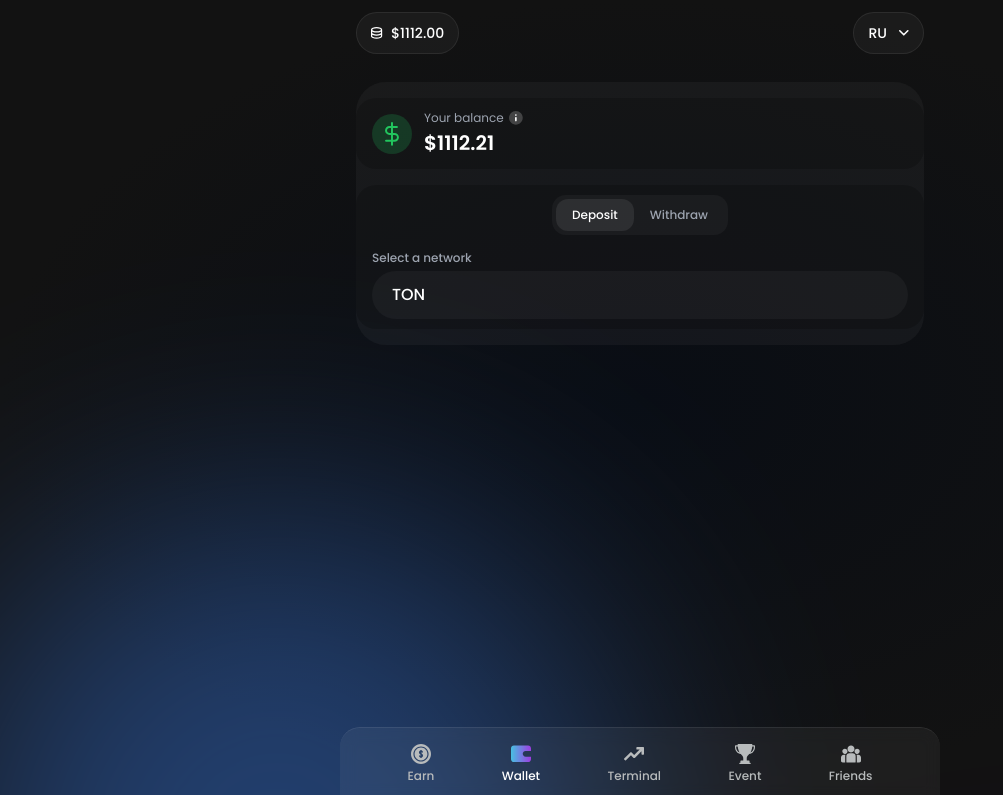
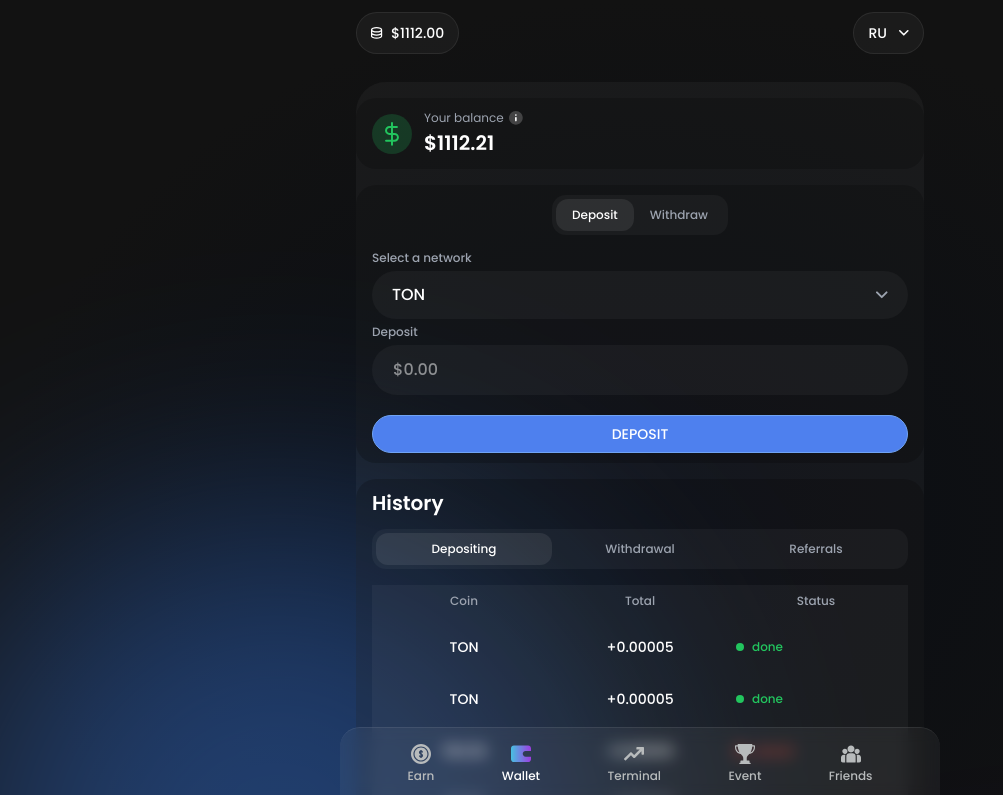
Before and after one commit to YangBang74/treding-tg-app, a Vue app: page /wallet in a window 1280 px wide. Shown: the top 795 px of the page, without its empty margins (0-1003 px from the left). Built offline with nearby package versions, Linux system fonts and the light colour scheme.

Commit message:
feat: Add network selection and transaction history tabs to wallet view

```diff
--- a/src/views/Wallet/index.vue
+++ b/src/views/Wallet/index.vue
@@ -1,15 +1,79 @@
+<!-- eslint-disable vue/multi-word-component-names -->
 <script setup lang="ts">
-import { ref } from 'vue'
+import { ref, onMounted, onUnmounted } from 'vue'
 import Icons from '@/components/shared/Icons.vue'
 import Info from '@/components/shared/Info.vue'
 
 type TabType = 'deposit' | 'withdraw'
+type HistoryTabType = 'depositing' | 'withdrawal' | 'referrals'
 
 const activeTab = ref<TabType>('deposit')
 
 const setActiveTab = (tab: TabType) => {
   activeTab.value = tab
 }
+
+const activeHistoryTab = ref<HistoryTabType>('depositing')
+
+const setActiveHistoryTab = (tab: HistoryTabType) => {
+  activeHistoryTab.value = tab
+}
+
+// Данные для таблиц
+const depositingData = [
+  { id: 1, coin: 'TON', total: '+0.00005', status: 'done' },
+  { id: 2, coin: 'TON', total: '+0.00005', status: 'done' },
+  { id: 3, coin: 'TRC20', total: '+0.00005', status: 'cancel' },
+  { id: 4, coin: 'BEP20', total: '+0.00005', status: 'process' },
+  { id: 5, coin: 'TON', total: '+0.00005', status: 'process' },
+  { id: 6, coin: 'TON', total: '+0.00005', status: 'done' },
+]
+
+const withdrawalData = [
+  { id: 1, coin: 'TON', total: '-0.00005', status: 'done' },
+  { id: 2, coin: 'TON', total: '-0.00005', status: 'done' },
+  { id: 3, coin: 'TRC20', total: '-0.00005', status: 'cancel' },
+  { id: 4, coin: 'BEP20', total: '-0.00005', status: 'process' },
+  { id: 5, coin: 'TON', total: '-0.00005', status: 'process' },
+  { id: 6, coin: 'TON', total: '-0.00005', status: 'done' },
+]
+
+const referralsData = [
+  { id: 1, user: 'Ivan Ivanov', percent: '+0.0001' },
+  { id: 2, user: 'Test213', percent: '+0.0001' },
+  { id: 3, user: 'Losd12', percent: '+0.0001' },
+  { id: 4, user: 'Safonov oplati', percent: '+0.0001' },
+  { id: 5, user: 'Cherry214', percent: '+0.0001' },
+  { id: 6, user: 'Trollololo', percent: '+0.0001' },
+]
+
+const networks = ['TON', 'ETH', 'BTC', 'USDT', 'USDC']
+const selectedNetwork = ref('TON')
+const isNetworkOpen = ref(false)
+const networkDropdownRef = ref<HTMLElement | null>(null)
+
+const selectNetwork = (network: string) => {
+  selectedNetwork.value = network
+  isNetworkOpen.value = false
+}
+
+const toggleNetworkDropdown = () => {
+  isNetworkOpen.value = !isNetworkOpen.value
+}
+
+const handleClickOutside = (event: MouseEvent) => {
+  if (networkDropdownRef.value && !networkDropdownRef.value.contains(event.target as Node)) {
+    isNetworkOpen.value = false
+  }
+}
+
+onMounted(() => {
+  document.addEventListener('click', handleClickOutside)
+})
+
+onUnmounted(() => {
+  document.removeEventListener('click', handleClickOutside)
+})
 </script>
 
 <template>
@@ -56,9 +120,221 @@ const setActiveTab = (tab: TabType) => {
         </div>
         <div class="mt-3.75 space-y-1.25">
           <p class="text-[#9CA3AF] text-xs font-medium">Select a network</p>
-          <div class="bg-white/4 py-3 px-5 rounded-[2.5rem] font-medium">TON</div>
+          <div ref="networkDropdownRef" class="relative">
+            <button
+              @click="toggleNetworkDropdown"
+              class="bg-white/4 py-3 px-5 rounded-[2.5rem] font-medium flex items-center justify-between w-full cursor-pointer hover:bg-white/5 transition-colors"
+            >
+              <span>{{ selectedNetwork }}</span>
+              <Icons
+                name="arrow-down"
+                :size="12"
+                class="text-[#9CA3AF] transition-transform"
+                :class="{ 'rotate-180': isNetworkOpen }"
+              />
+            </button>
+            <transition name="dropdown">
+              <div
+                v-if="isNetworkOpen"
+                class="absolute top-full left-0 right-0 mt-2 bg-[#090d14]/96 border border-white/10 rounded-xl shadow-lg z-50 overflow-hidden"
+              >
+                <button
+                  v-for="network in networks"
+                  :key="network"
+                  @click="selectNetwork(network)"
+                  class="w-full px-5 py-3 text-left hover:bg-white/5 transition-colors font-medium"
+                  :class="selectedNetwork === network ? 'bg-white/10 text-white' : 'text-[#9CA3AF]'"
+                >
+                  {{ network }}
+                </button>
+              </div>
+            </transition>
+          </div>
+          <p class="text-[#9CA3AF] text-xs font-medium">Deposit</p>
+          <input
+            type="number"
+            placeholder="$0.00"
+            class="bg-white/4 py-3 w-full focus:outline-none focus:border-white/8 border-transparent border px-5 rounded-[2.5rem] font-medium flex items-center justify-between"
+          />
+          <button
+            class="bg-[#4E80EE] border border-[#70A3F3] w-full mt-5 block text-sm font-medium py-2 px-4 rounded-full"
+          >
+            DEPOSIT
+          </button>
+        </div>
+      </div>
+      <div class="bg-black/20 rounded-[1.25rem] py-2.5 px-4">
+        <p class="text-xl font-semibold mb-3">History</p>
+        <div class="flex items-center gap-3 mb-4">
+          <div
+            class="flex items-center justify-center w-full bg-white/4 p-1 mx-auto rounded-[0.875rem]"
+          >
+            <button
+              @click="setActiveHistoryTab('depositing')"
+              class="rounded-xl text-xs font-medium py-2 px-4 w-full transition-colors"
+              :class="
+                activeHistoryTab === 'depositing'
+                  ? 'bg-white/8 text-white'
+                  : 'text-[#9CA3AF] hover:text-white/80'
+              "
+            >
+              Depositing
+            </button>
+            <button
+              @click="setActiveHistoryTab('withdrawal')"
+              class="rounded-xl text-xs font-medium py-2 px-4 w-full transition-colors"
+              :class="
+                activeHistoryTab === 'withdrawal'
+                  ? 'bg-white/8 text-white'
+                  : 'text-[#9CA3AF] hover:text-white/80'
+              "
+            >
+              Withdrawal
+            </button>
+            <button
+              @click="setActiveHistoryTab('referrals')"
+              class="rounded-xl text-xs font-medium py-2 px-4 w-full transition-colors"
+              :class="
+                activeHistoryTab === 'referrals'
+                  ? 'bg-white/8 text-white'
+                  : 'text-[#9CA3AF] hover:text-white/80'
+              "
+            >
+              Referrals
+            </button>
+          </div>
+        </div>
+
+        <!-- Таблица Depositing -->
+        <div v-if="activeHistoryTab === 'depositing'" class="space-y-2 bg-white/4">
+          <div
+            class="grid grid-cols-3 text-center gap-4 px-3 py-2 text-xs font-medium text-[#9CA3AF] mb-2"
+          >
+            <div>Coin</div>
+            <div>Total</div>
+            <div>Status</div>
+          </div>
+          <div
+            v-for="item in depositingData"
+            :key="item.id"
+            class="rounded-xl p-3 grid grid-cols-3 text-center gap-4 items-center"
+          >
+            <div class="text-sm font-medium text-white">{{ item.coin }}</div>
+            <div class="text-sm font-medium text-white">{{ item.total }}</div>
+            <div class="flex items-center gap-2">
+              <span
+                class="w-2 h-2 rounded-full"
+                :class="
+                  item.status === 'done'
+                    ? 'bg-[#22C55E]'
+                    : item.status === 'cancel'
+                      ? 'bg-[#DF3C2E]'
+                      : 'bg-[#3B82F6]'
+                "
+              />
+              <span
+                class="text-xs font-medium"
+                :class="
+                  item.status === 'done'
+                    ? 'text-[#22C55E]'
+                    : item.status === 'cancel'
+                      ? 'text-[#DF3C2E]'
+                      : 'text-[#3B82F6]'
+                "
+              >
+                {{ item.status }}
+              </span>
+            </div>
+          </div>
+        </div>
+
+        <!-- Таблица Withdrawal -->
+        <div v-if="activeHistoryTab === 'withdrawal'" class="space-y-2">
+          <div class="grid grid-cols-3 gap-4 px-3 py-2 text-xs font-medium text-[#9CA3AF] mb-2">
+            <div>Coin</div>
+            <div>Total</div>
+            <div>Status</div>
+          </div>
+          <div
+            v-for="item in withdrawalData"
+            :key="item.id"
+            class="bg-white/4 rounded-xl p-3 grid grid-cols-3 gap-4 items-center"
+          >
+            <div class="text-sm font-medium text-white">{{ item.coin }}</div>
+            <div class="text-sm font-medium text-white">{{ item.total }}</div>
+            <div class="flex items-center gap-2">
+              <span
+                class="w-2 h-2 rounded-full"
+                :class="
+                  item.status === 'done'
+                    ? 'bg-[#22C55E]'
+                    : item.status === 'cancel'
+                      ? 'bg-[#DF3C2E]'
+                      : 'bg-[#3B82F6]'
+                "
+              />
+              <span
+                class="text-xs font-medium"
+                :class="
+                  item.status === 'done'
+                    ? 'text-[#22C55E]'
+                    : item.status === 'cancel'
+                      ? 'text-[#DF3C2E]'
+                      : 'text-[#3B82F6]'
+                "
+              >
+                {{ item.status }}
+              </span>
+            </div>
+          </div>
+        </div>
+
+        <!-- Таблица Referrals -->
+        <div v-if="activeHistoryTab === 'referrals'" class="space-y-2">
+          <div class="grid grid-cols-2 gap-4 px-3 py-2 text-xs font-medium text-[#9CA3AF] mb-2">
+            <div>User</div>
+            <div>%</div>
+          </div>
+          <div
+            v-for="item in referralsData"
+            :key="item.id"
+            class="bg-white/4 rounded-xl p-3 grid grid-cols-2 gap-4 items-center"
+          >
+            <div class="text-sm font-medium text-white">{{ item.user }}</div>
+            <div class="text-sm font-medium text-[#22C55E]">{{ item.percent }}</div>
+          </div>
         </div>
       </div>
     </div>
   </section>
 </template>
+
+<style scoped>
+.dropdown-enter-active {
+  transition: all 0.2s ease-out;
+}
+
+.dropdown-leave-active {
+  transition: all 0.15s ease-in;
+}
+
+.dropdown-enter-from {
+  opacity: 0;
+  transform: translateY(-10px);
+}
+
+.dropdown-enter-to {
+  opacity: 1;
+  transform: translateY(0);
+}
+
+.dropdown-leave-from {
+  opacity: 1;
+  transform: translateY(0);
+}
+
+.dropdown-leave-to {
+  opacity: 0;
+  transform: translateY(-10px);
+}
+</style>
```
